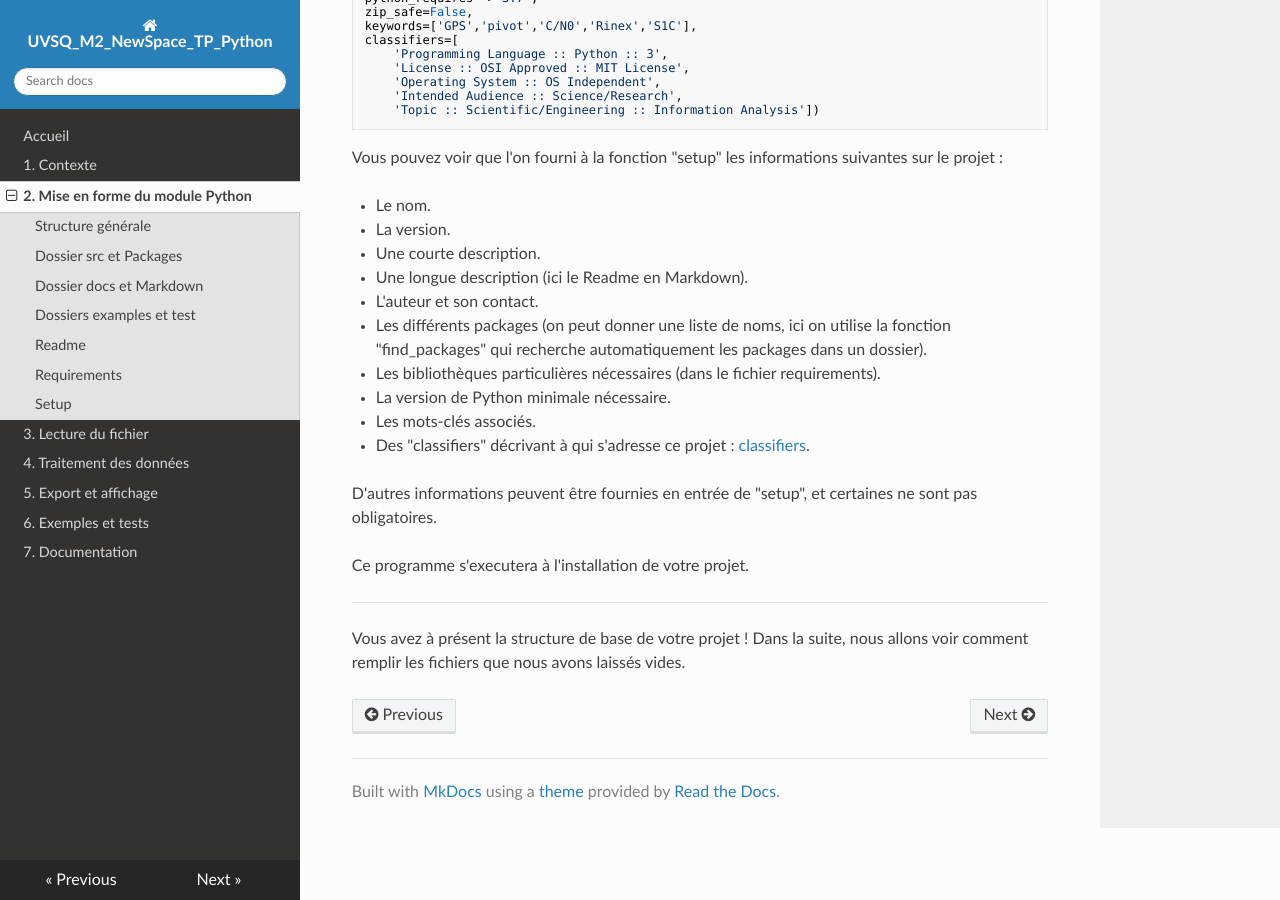
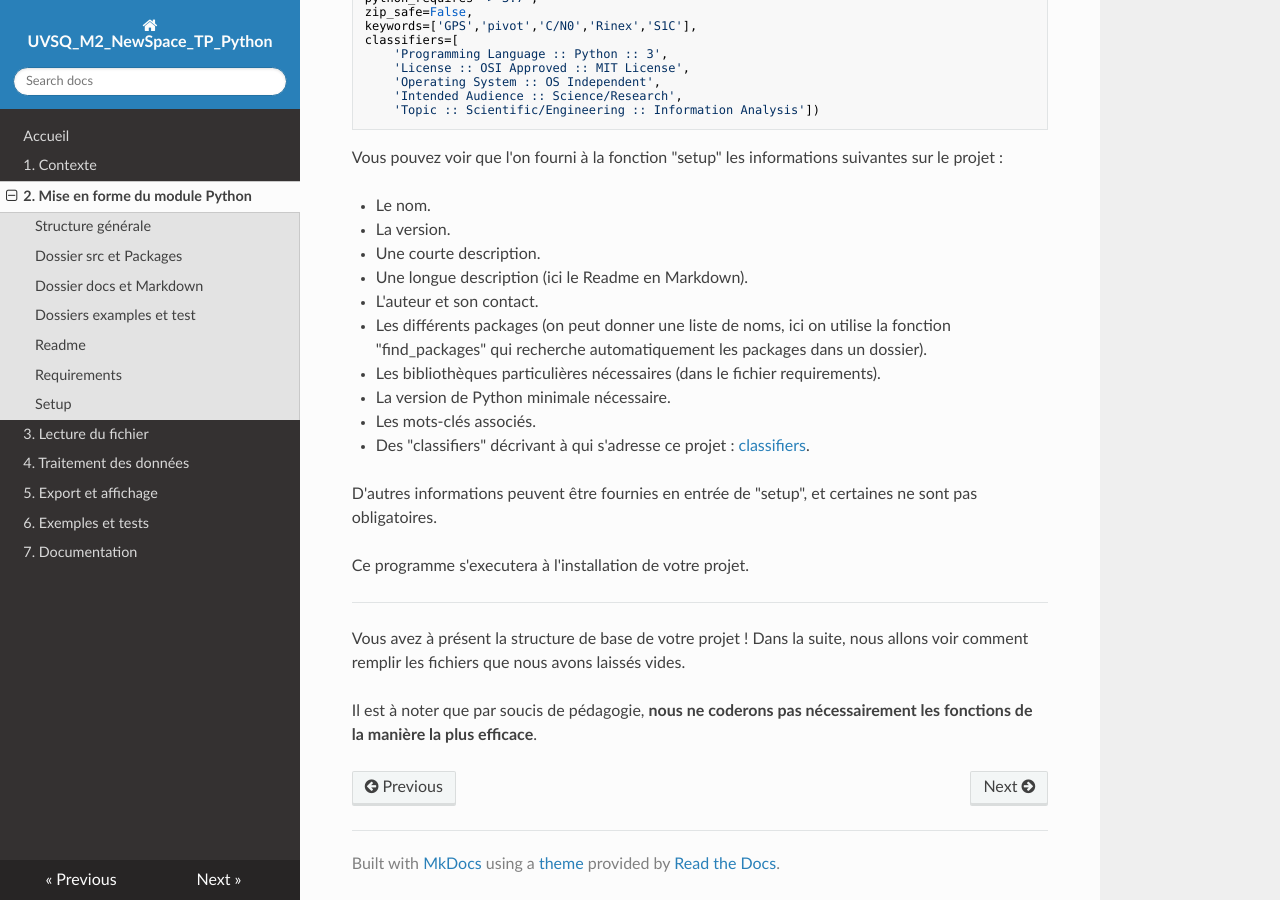
Before and after one commit to NicOudart/UVSQ_M2_NewSpace_TP_Python, an MkDocs documentation site: the page built from docs/2_Projet_python.md, in a window 1280 px wide and 900 px high, scrolled down 5997 px. Built offline with MkDocs 1.6.1, drawn with Linux system fonts in a browser that asks for light colours; nearby versions of some CDN libraries.

Commit message:
-Minor fix of part 2.

```diff
--- a/docs/2_Projet_python.md
+++ b/docs/2_Projet_python.md
@@ -266,3 +266,5 @@ Ce programme s'executera à l'installation de votre projet.
 
 Vous avez à présent la structure de base de votre projet !
 Dans la suite, nous allons voir comment remplir les fichiers que nous avons laissés vides.
+
+Il est à noter que par soucis de pédagogie, **nous ne coderons pas nécessairement les fonctions de la manière la plus efficace**.
```
